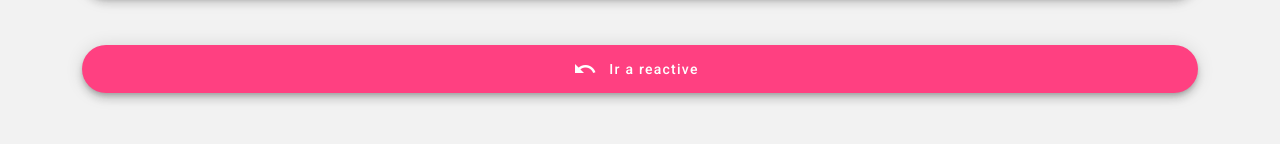
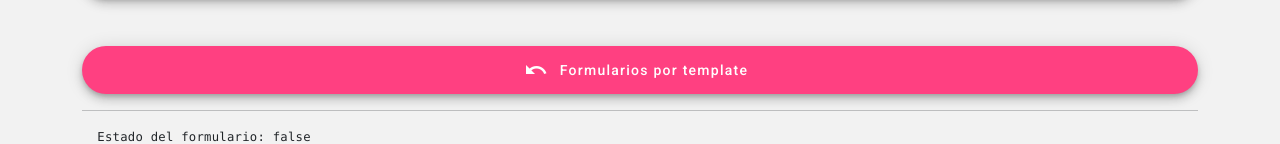
Before and after one commit to diegolin13/angular-forms, an Angular app: page / in a window 1280 px wide. Shown: the part 593-737 px from the top of the page. Built offline with nearby package versions, Linux system fonts and the light colour scheme; no server answers.

Commit message:
mas cambios jeje ya bai ora si que aqui espantan

```diff
--- a/src/app/app-routing.module.ts
+++ b/src/app/app-routing.module.ts
@@ -5,9 +5,9 @@
 import { ReactiveComponent } from './pages/reactive/reactive.component';
 
 const routes: Routes = [
-  {path: '', component: TemplateComponent},
-  {path: 'reactive', component: ReactiveComponent},
-  {path: '**', pathMatch: 'full', redirectTo: 'reactive'}
+  {path: '', component: ReactiveComponent},
+  {path: 'template', component: TemplateComponent},
+  {path: '**', pathMatch: 'full', redirectTo: ''}
 ]
 
 @NgModule({
--- a/src/app/pages/reactive/reactive.component.html
+++ b/src/app/pages/reactive/reactive.component.html
@@ -57,7 +57,7 @@
 
     <div formArrayName="pasatiempos">
       <div class="row" *ngFor="let control of pasatiempos.controls; let i = index">
-        <div class="col-10">
+        <div class="col-md-11">
           <mat-form-field class="example-full-width mb-2" appearance="outline">
             <mat-label>Hobby: </mat-label>
             <input matInput placeholder="Ej. Pasatiempos"
@@ -65,7 +65,7 @@
             <mat-icon matSuffix>sports_basketball</mat-icon>
           </mat-form-field>
         </div>
-        <div class="col-2">
+        <div class="col-md-1" style="text-align: center;">
           <button mat-icon-button
                   type="button"
                   matTooltip="Quitar Hobby"
@@ -102,7 +102,7 @@
             class="example-full-width mt-5"
             (click)="navigateTemplate()">
       <mat-icon>undo</mat-icon>
-      Ir a templates
+      Formularios por template
     </button>
 
   </div>
--- a/src/app/pages/reactive/reactive.component.ts
+++ b/src/app/pages/reactive/reactive.component.ts
@@ -23,7 +23,7 @@
   }
 
   navigateTemplate() {
-    this.router.navigate(['/']);
+    this.router.navigate(['/template']);
   }
 
   createForm() {
--- a/src/app/pages/template/template.component.html
+++ b/src/app/pages/template/template.component.html
@@ -89,7 +89,7 @@
         class="example-full-width mt-5"
         (click)="navigateReactive()">
         <mat-icon>undo</mat-icon>
-        Ir a reactive
+        Formularios Reactivos
     </button>
 
 
--- a/src/app/pages/template/template.component.ts
+++ b/src/app/pages/template/template.component.ts
@@ -30,7 +30,7 @@
   }
 
   navigateReactive() {
-    this.router.navigate(['/reactive'])
+    this.router.navigate(['/'])
   }
 
   guardar(formulario: NgForm) {
```
